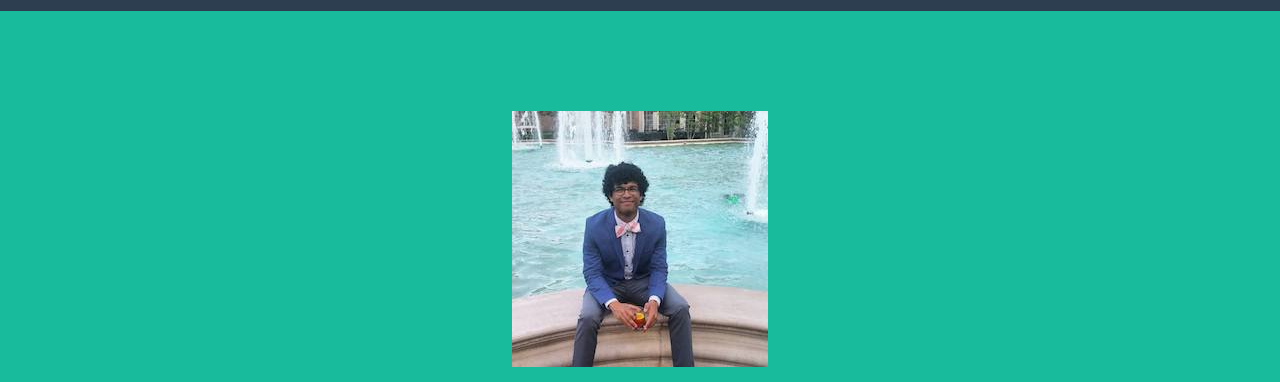
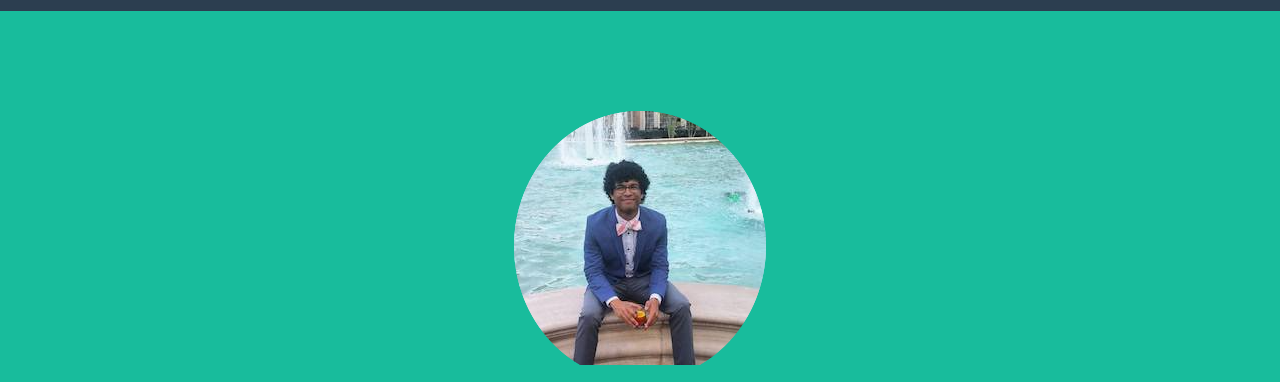
Before and after one commit to sarathmanuel/sarathmanuel, a website: page index.html in a window 1280 px wide. Shown: the part 89-471 px from the top of the page. Drawn offline with nearby package versions, Linux system fonts and the light colour scheme.

Commit message:
images
rounded profile pic

```diff
--- a/index.html
+++ b/index.html
@@ -71,7 +71,7 @@
         <div class="container">
             <div class="row">
                 <div class="col-lg-12">
-                    <img class="img-responsive" src="img/profile.jpg" alt="">
+                    <img class="img-responsive" src="img/profile.png" alt="">
                     <div class="intro-text">
                         <span class="name">Sarath Manuel</span>
                         <hr class="star-light">
```
Also changed, not shown: img/profile.jpg (deleted), img/profile.png (added).
